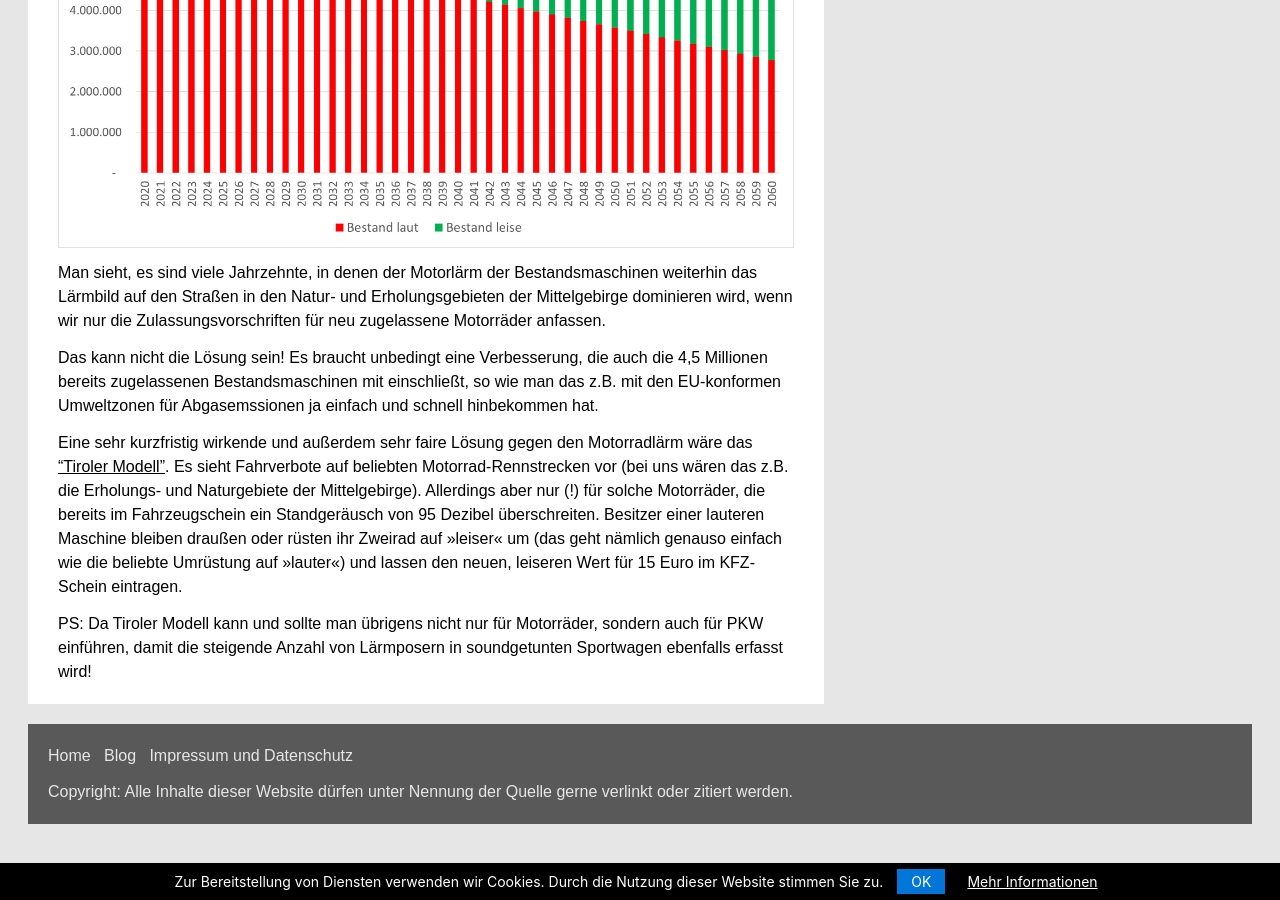
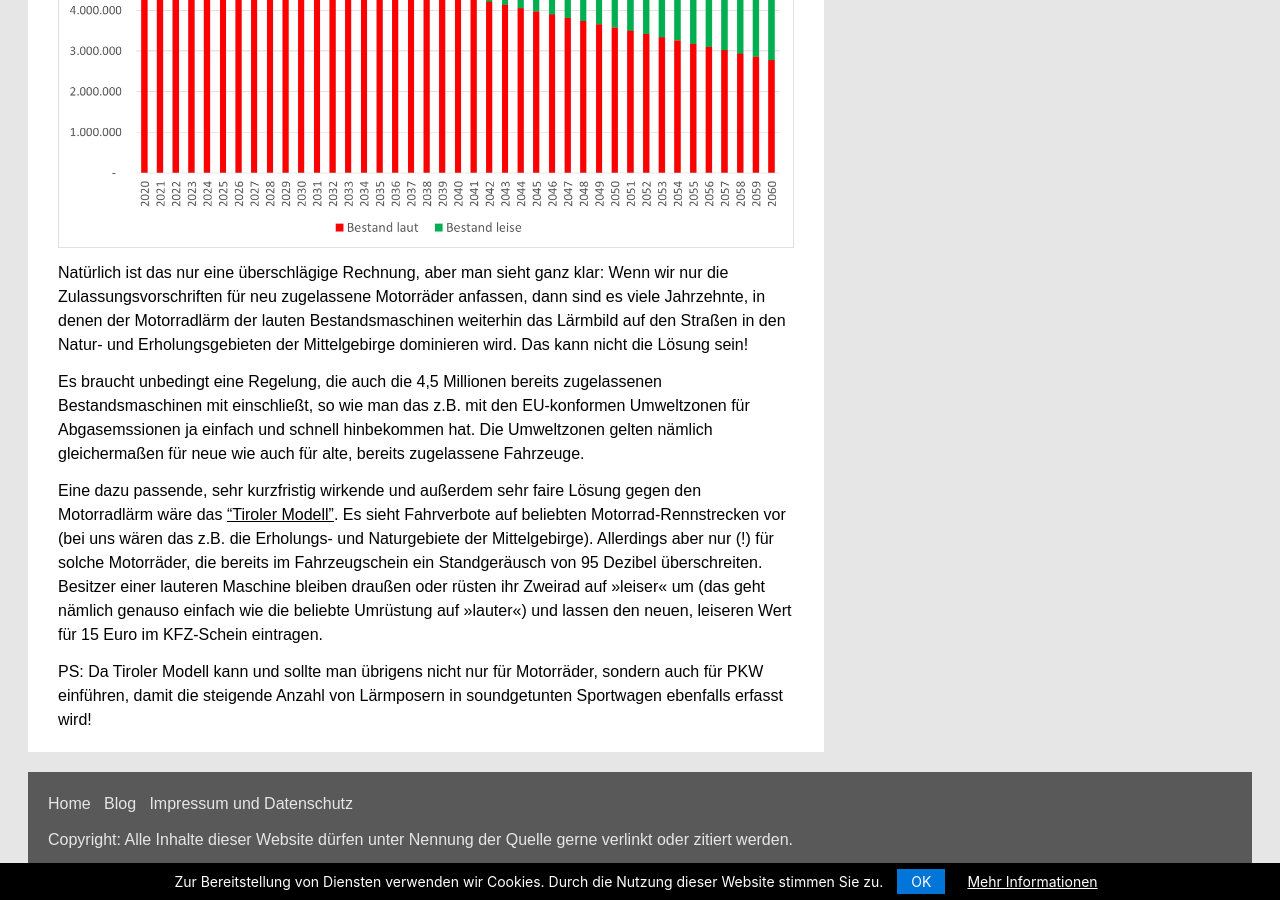
Before and after one commit to rettet-die-stille/rettet-die-stille.github.io, a Jekyll site: the page built from _posts/2020-09-15-warum-verschaerfte-zulassungsvorschriften-allein-nichts-bringen.md, in a window 1280 px wide and 900 px high, scrolled down 2073 px. Built offline with Jekyll 4.4.1, drawn with Linux system fonts in a browser that asks for light colours.

Commit message:
Update 2020-09-15-warum-verschaerfte-zulassungsvorschriften-allein-nichts-bringen.md

```diff
--- a/_posts/2020-09-15-warum-verschaerfte-zulassungsvorschriften-allein-nichts-bringen.md
+++ b/_posts/2020-09-15-warum-verschaerfte-zulassungsvorschriften-allein-nichts-bringen.md
@@ -25,10 +25,10 @@ Die roten Balken markieren den Anteil der lauten Motorräder (zugelassen vor ein
 
 <img src="/assets/images/entwicklung.jpg" alt="Bestands- und Meldezahlen" title="" />
 
-Man sieht, es sind viele Jahrzehnte, in denen der Motorlärm der Bestandsmaschinen weiterhin das Lärmbild auf den Straßen in den Natur- und Erholungsgebieten der Mittelgebirge dominieren wird, wenn wir nur die Zulassungsvorschriften für neu zugelassene Motorräder anfassen.
+Natürlich ist das nur eine überschlägige Rechnung, aber man sieht ganz klar: Wenn wir nur die Zulassungsvorschriften für neu zugelassene Motorräder anfassen, dann sind es viele Jahrzehnte, in denen der Motorradlärm der lauten Bestandsmaschinen weiterhin das Lärmbild auf den Straßen in den Natur- und Erholungsgebieten der Mittelgebirge dominieren wird. Das kann nicht die Lösung sein!
 
-Das kann nicht die Lösung sein! Es braucht unbedingt eine Verbesserung, die auch die 4,5 Millionen bereits zugelassenen Bestandsmaschinen mit einschließt, so wie man das z.B. mit den EU-konformen Umweltzonen für Abgasemssionen ja einfach und schnell hinbekommen hat.
+Es braucht unbedingt eine Regelung, die auch die 4,5 Millionen bereits zugelassenen Bestandsmaschinen mit einschließt, so wie man das z.B. mit den EU-konformen Umweltzonen für Abgasemssionen ja einfach und schnell hinbekommen hat. Die Umweltzonen gelten nämlich gleichermaßen für neue wie auch für alte, bereits zugelassene Fahrzeuge.
 
-Eine sehr kurzfristig wirkende und außerdem sehr faire Lösung gegen den Motorradlärm wäre das <span style="text-decoration: underline;">["Tiroler Modell"](https://www.spiegel.de/auto/oesterreich-tirol-beschliesst-fahrverbote-fuer-laute-motorraeder-a-d049f6ac-9c2e-48b8-bb82-c4bb5190466d){:target="_blank"}</span>. Es sieht Fahrverbote auf beliebten Motorrad-Rennstrecken vor (bei uns wären das z.B. die Erholungs- und Naturgebiete der Mittelgebirge). Allerdings aber nur (!) für solche Motorräder, die bereits im Fahrzeugschein ein Standgeräusch von 95 Dezibel überschreiten. Besitzer einer lauteren Maschine bleiben draußen oder rüsten ihr Zweirad auf »leiser« um (das geht nämlich genauso einfach wie die beliebte Umrüstung auf »lauter«) und lassen den neuen, leiseren Wert für 15 Euro im KFZ-Schein eintragen.
+Eine dazu passende, sehr kurzfristig wirkende und außerdem sehr faire Lösung gegen den Motorradlärm wäre das <span style="text-decoration: underline;">["Tiroler Modell"](https://www.spiegel.de/auto/oesterreich-tirol-beschliesst-fahrverbote-fuer-laute-motorraeder-a-d049f6ac-9c2e-48b8-bb82-c4bb5190466d){:target="_blank"}</span>. Es sieht Fahrverbote auf beliebten Motorrad-Rennstrecken vor (bei uns wären das z.B. die Erholungs- und Naturgebiete der Mittelgebirge). Allerdings aber nur (!) für solche Motorräder, die bereits im Fahrzeugschein ein Standgeräusch von 95 Dezibel überschreiten. Besitzer einer lauteren Maschine bleiben draußen oder rüsten ihr Zweirad auf »leiser« um (das geht nämlich genauso einfach wie die beliebte Umrüstung auf »lauter«) und lassen den neuen, leiseren Wert für 15 Euro im KFZ-Schein eintragen.
 
 PS: Da Tiroler Modell kann und sollte man übrigens nicht nur für Motorräder, sondern auch für PKW einführen, damit die steigende Anzahl von Lärmposern in soundgetunten Sportwagen ebenfalls erfasst wird!
```
